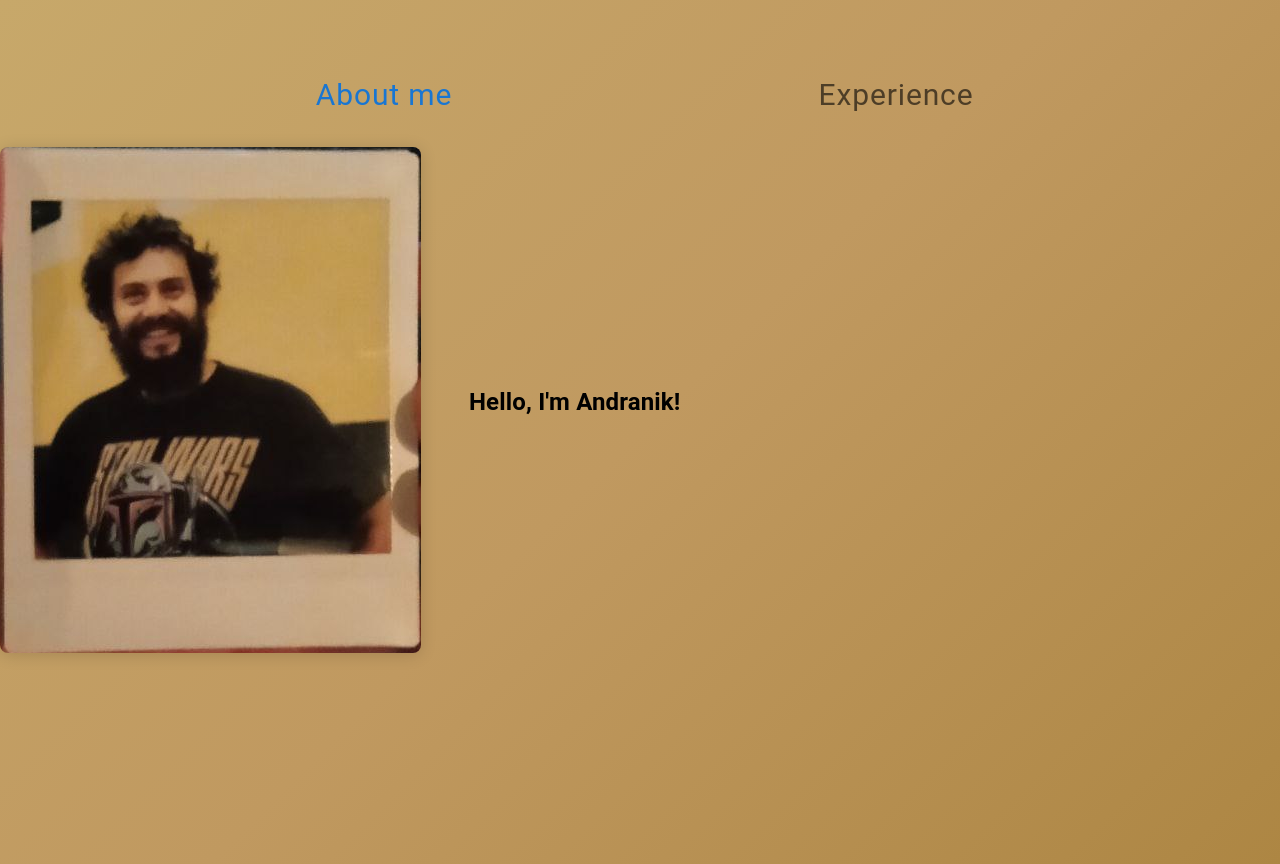
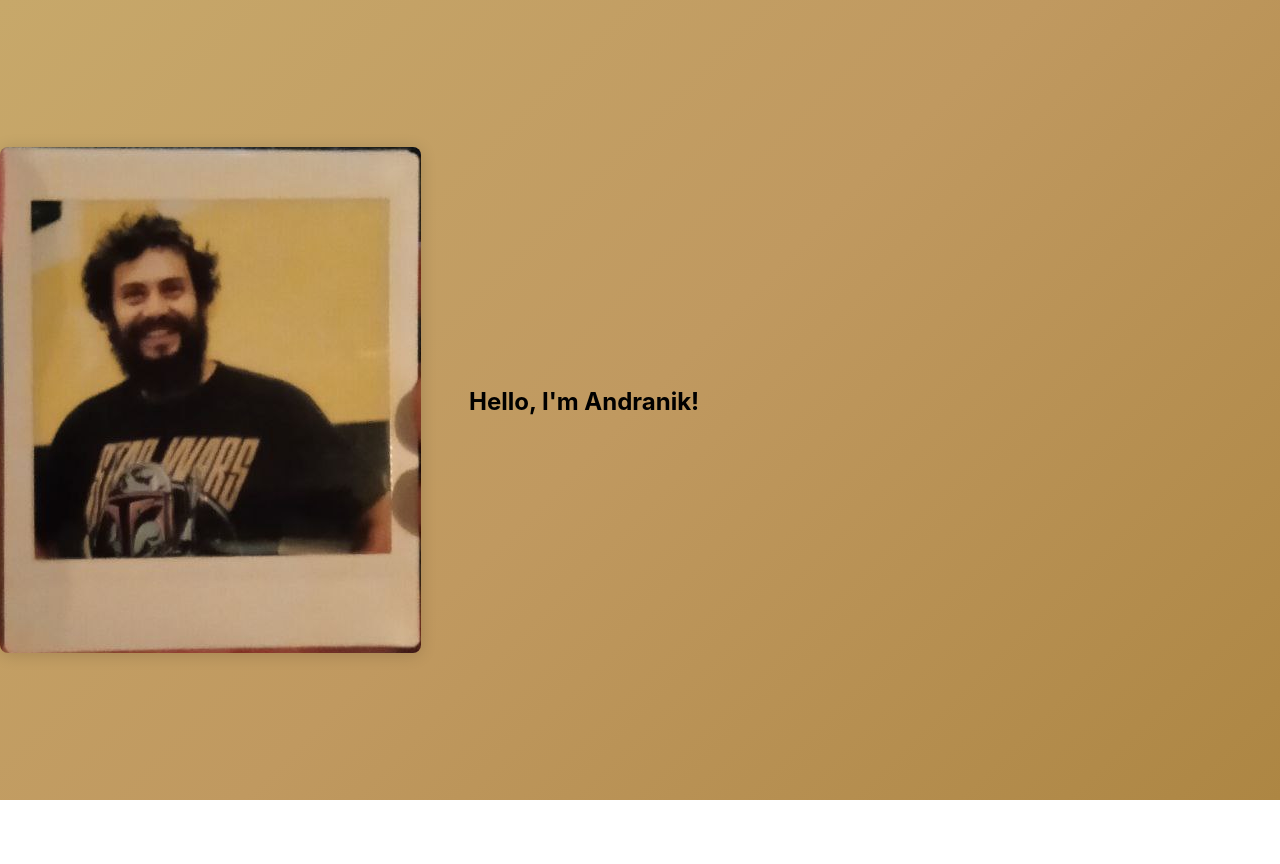
Before and after one commit to amuradyan/resume, a React (Create React App) app in the folder homepage/react/: page / in a window 1280 px wide. After the commit the page ends 800 px from the top, so only its background shows below. Built offline with nearby package versions, Linux system fonts and the light colour scheme; the HTML template or start-up script is replaced by a standard one.

Commit message:
:eyes: no more tabs

```diff
--- a/homepage/react/src/App.js
+++ b/homepage/react/src/App.js
@@ -87,7 +87,7 @@ function Content() {
 function Homepage() {
   return (
     <div>
-      <Content />
+      <AboutMe />
     </div>
   );
 }
```
